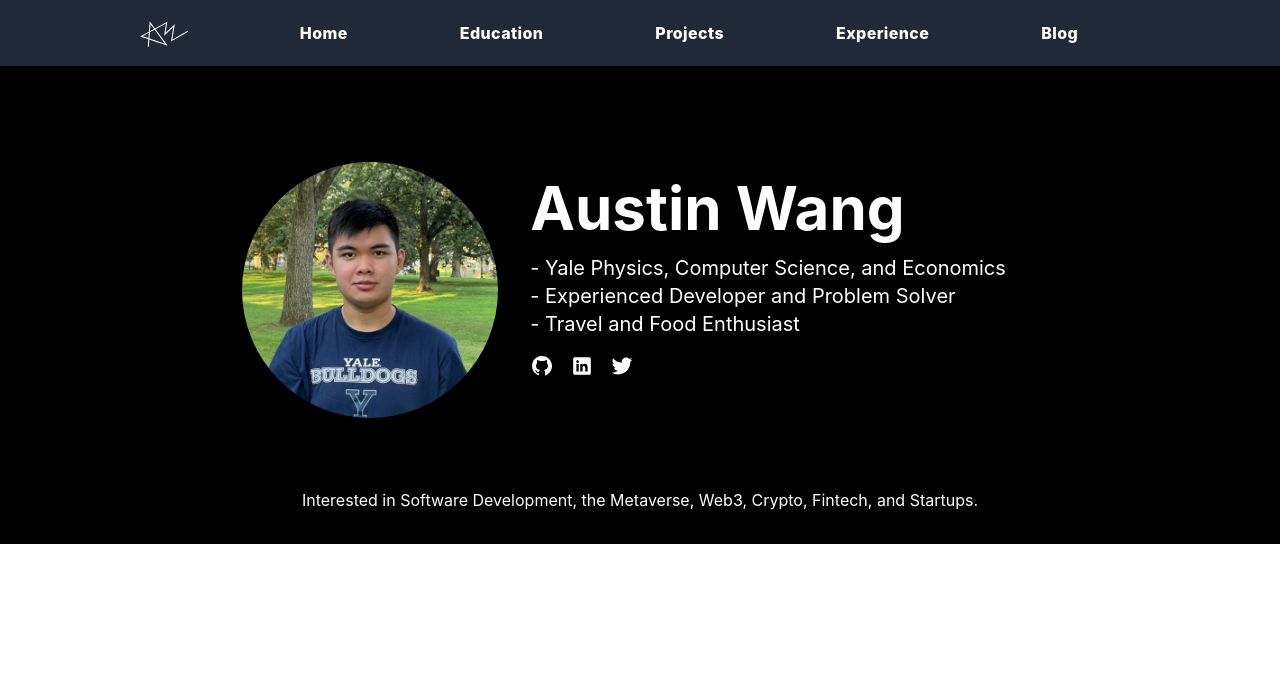
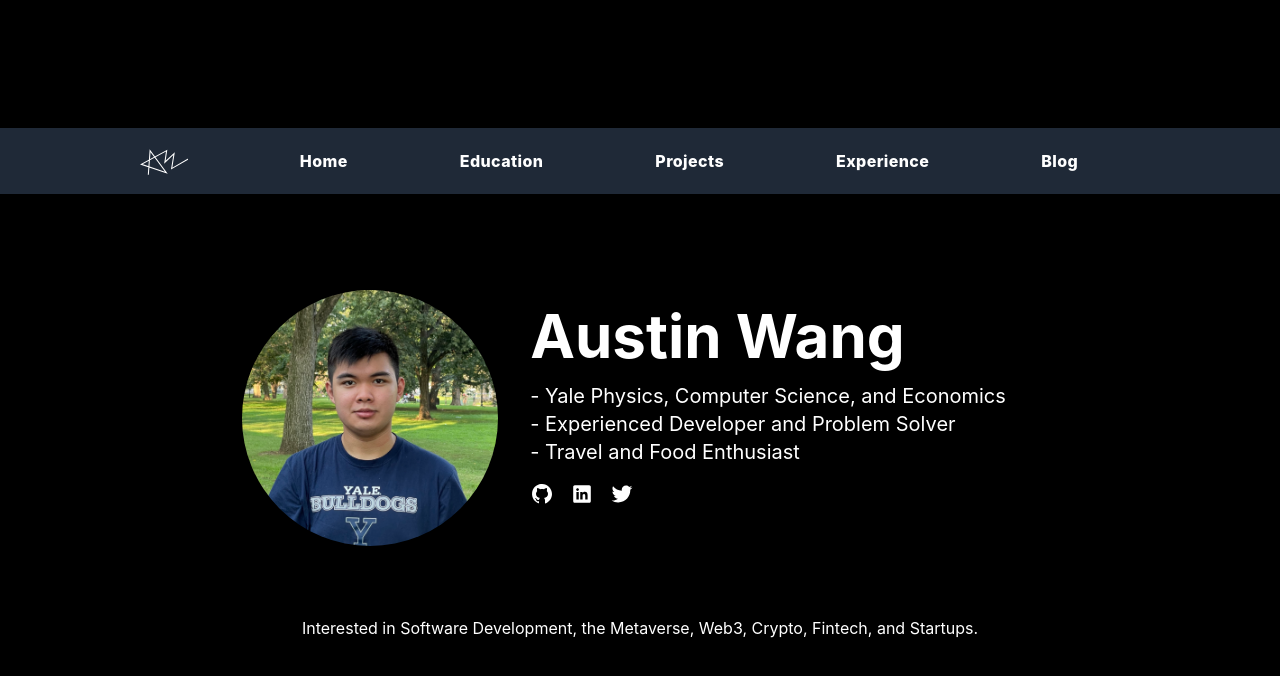
Before and after one commit to austinpower1258/landing, a Next.js app: page / in a window 1280 px wide. Shown: the top 676 px of the page. Built offline with nearby package versions, Linux system fonts and the light colour scheme.

Commit message:
fix min height screen

```diff
--- a/pages/index.js
+++ b/pages/index.js
@@ -9,7 +9,7 @@ import twitter_logo from '../pages/resources/twitter-logo.svg';
 
 export default function Home() {
   return (
-    <div className="bg-black content-center">
+    <div className="bg-black min-h-screen content-center">
       <Head>
         <title>Landing</title>
       </Head>
@@ -52,6 +52,7 @@ export default function Home() {
                 <Image src={twitter_logo} height={24} width={24} alt="Twitter" />
               </a>
             </Link>
+
           </div>
         </div>
 
```
Also changed, not shown: pages/resources/mail.svg (added).
